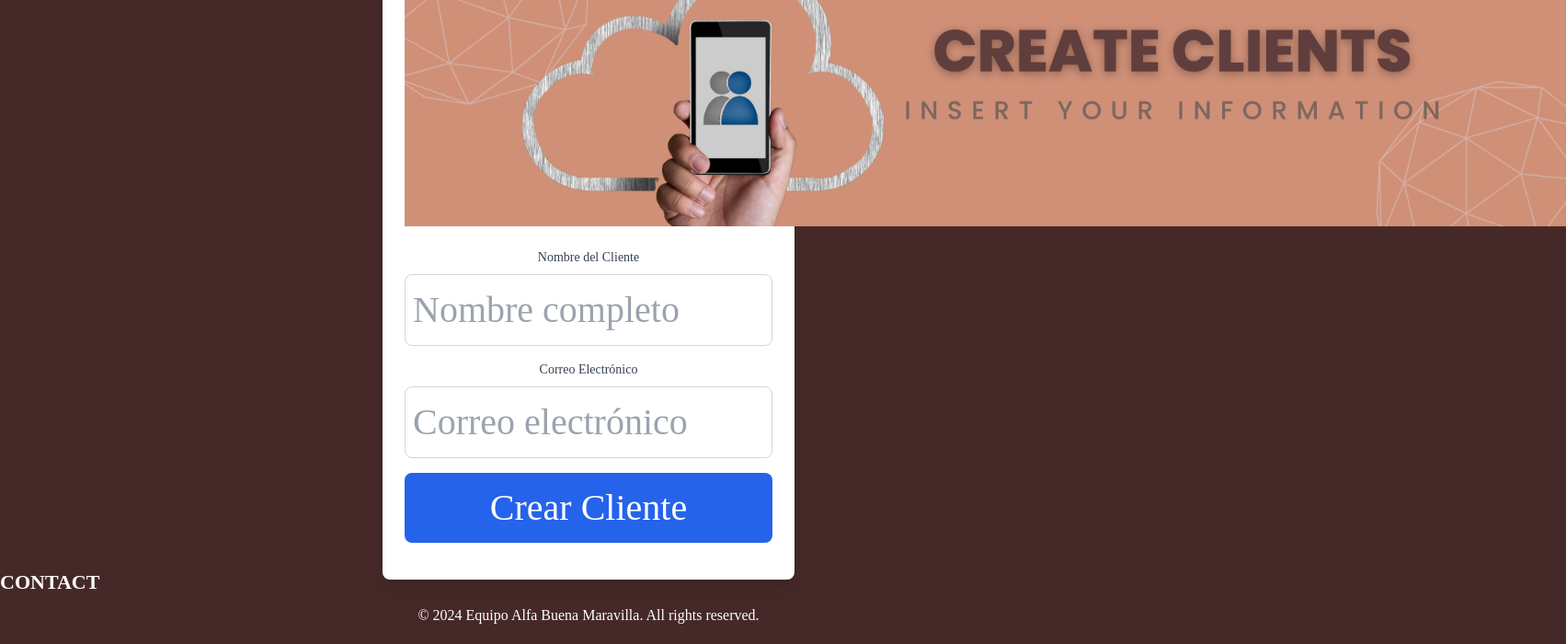
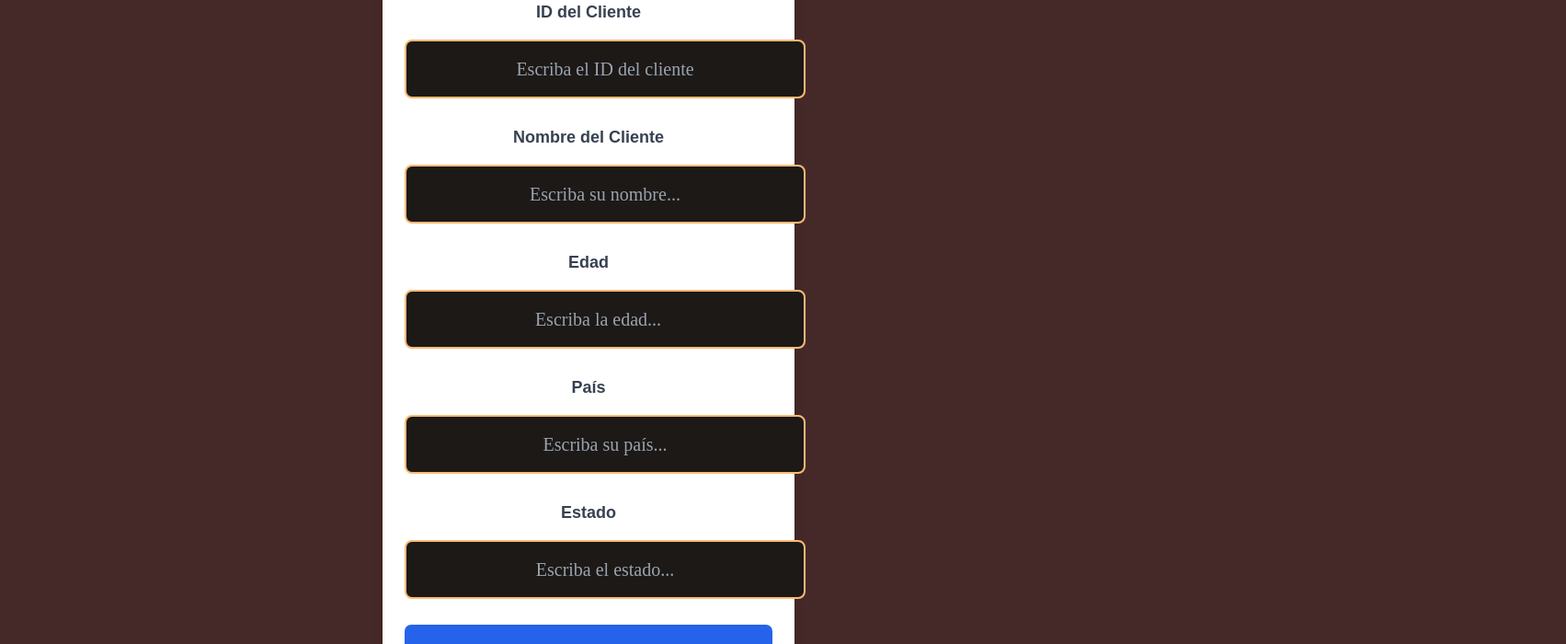
Before and after one commit to michellemej22596/Proyecto1-BD-Deteccion-de-Fraude, a React (Vite) app: page /create in a window 1280 px wide. Shown: the part 540-1240 px from the top of the page at 92% size, 1703 px wide, since content can reach past the window. Built offline with nearby package versions, Linux system fonts and the light colour scheme.

Commit message:
Small Changes

```diff
--- a/src/App.css
+++ b/src/App.css
@@ -125,17 +125,43 @@ font-size: 40px;
   margin: 0;
 }
 
-.banner-create {
-  width: 1500%;
-  max-width: 1263px;
+.banner-container {
+  padding-top: 50px;
+  padding-bottom: 20px;
+  position: relative;
+}
+
+.bannersCRUD {
+  width: 100%;
   height: auto;
-  margin: 0 auto;
+  object-fit: cover;
   display: block;
 }
 
+.custom-container {
+  margin-top: 150px;
+}
 
-.full-width-image {
-  width: 100%;  /* Ocupa todo el ancho de la pantalla */
-  height: auto; /* Mantiene la proporción de la imagen */
-  object-fit: cover; /* Asegura que la imagen se ajuste correctamente */
+/* Aplica la fuente 'Roboto' a los títulos */
+.custom-input-label {
+  font-family: Fantasy; ;
 }
+
+
+
+input {
+  all: unset;
+  width: 80%;
+  background-color: #ffead9;
+  padding: 12px;
+  border: 2px solid #d1c9c6;
+  border-radius: 8px;
+  font-size: 1.2rem;
+  color: #603e3d;
+}
+
+input:focus {
+  outline: none;
+  border-color: #8a5541;
+  box-shadow: 0 0 60px #d09077;
+}
--- a/src/App.jsx
+++ b/src/App.jsx
@@ -56,6 +56,10 @@ function App() {
         <Route path="/delete" element={<Delete />} />
       </Routes>
     </div>
+    <br></br>
+    <br></br>
+    <br></br>
+    <br></br>
     <Footer />
 
   </Router>
--- a/src/components/Clients/Clients.jsx
+++ b/src/components/Clients/Clients.jsx
@@ -7,7 +7,7 @@ const Clientes = () => {
   useEffect(() => {
     const fetchClientes = async () => {
       try {
-        const response = await axios.get('http://localhost:8000/clientes'); // Ruta de la API
+        const response = await axios.get('http://localhost:8000/api-fraude/clientes');
         setClientes(response.data);
       } catch (error) {
         console.error('Error al cargar los clientes', error);
@@ -22,7 +22,7 @@ const Clientes = () => {
       <h1>Clientes</h1>
       <ul>
         {clientes.map(cliente => (
-          <li key={cliente.id}>{cliente.nombre}</li>
+          <li key={cliente.cliente_id}>{cliente.nombre}</li>
         ))}
       </ul>
     </div>
--- a/src/views/Create.jsx
+++ b/src/views/Create.jsx
@@ -4,83 +4,144 @@ import BannerCreate from '../assets/BannerCreate.png';
 import '../App.css';
 
 const Create = () => {
+  // Estado para almacenar los datos del cliente
   const [clientData, setClientData] = useState({
+    cliente_id: '',
     nombre: '',
-    email: '',
+    edad: '',
+    pais: '',
+    estado: '',
   });
+
+  // Estados para controlar la carga, el error y el éxito
   const [loading, setLoading] = useState(false);
   const [error, setError] = useState(null);
   const [success, setSuccess] = useState(false);
 
+  // Función para manejar la validación del formulario
+  const validateForm = () => {
+    for (let key in clientData) {
+      if (!clientData[key]) {
+        return `Por favor, completa el campo ${key}.`;
+      }
+    }
+    return null;
+  };
+
+  // Función para manejar el envío del formulario
   const handleSubmit = async (e) => {
     e.preventDefault();
+
+    // Establecer el estado de carga y limpiar los errores y el éxito
     setLoading(true);
     setError(null);
     setSuccess(false);
 
-    // Validar que los campos no estén vacíos
-    if (!clientData.nombre || !clientData.email) {
-      setError('Por favor, completa todos los campos.');
+    // Validar que todos los campos estén completos
+    const errorMessage = validateForm();
+    if (errorMessage) {
+      setError(errorMessage);
       setLoading(false);
       return;
     }
 
     try {
-      const response = await axios.post('http://localhost:8000/clientes', clientData);
+      // Realizar la solicitud POST para crear el cliente
+      const response = await axios.post('https://proyecto1-bd-deteccion-de-fraude.onrender.com/api-fraude/clientes', clientData);
+
       if (response.status === 201) {
         setSuccess(true);
-        setClientData({ nombre: '', email: '' }); // Limpiar los campos
+        // Limpiar el formulario después de la creación
+        setClientData({ cliente_id: '', nombre: '', edad: '', pais: '', estado: '' });
       }
     } catch (error) {
-      setError('Error al crear el cliente. Inténtalo de nuevo.');
+      console.error('Error details:', error);
+      // Manejo de errores con un mensaje adecuado
+      if (error.response) {
+        setError(`Error: ${error.response.data.message || 'Error desconocido'}`);
+      } else if (error.request) {
+        setError('No se recibió respuesta del servidor. Verifica que la API esté corriendo.');
+      } else {
+        setError('Error al crear el cliente. Inténtalo de nuevo.');
+      }
     } finally {
       setLoading(false);
     }
   };
 
   return (
-    <div className="max-w-md mx-auto mt-10 p-6 bg-white rounded-lg shadow-lg">
+    <div className="custom-container max-w-md mx-auto p-6 bg-white rounded-lg shadow-lg">
       <div className="text-center mb-6">
-      <img src={BannerCreate} alt="Banner Crear Cliente" className="banner-create" />
+        <img src={BannerCreate} alt="Banner Crear Cliente" className="bannersCRUD" />
       </div>
+
+      {/* Mostrar errores o éxito */}
       {error && <div className="bg-red-500 text-white p-2 rounded mb-4">{error}</div>}
       {success && <div className="bg-green-500 text-white p-2 rounded mb-4">Cliente creado exitosamente</div>}
+
+      {/* Formulario de creación de cliente */}
       <form onSubmit={handleSubmit}>
         <div className="mb-4">
-          <label className="block text-sm font-medium text-gray-700" htmlFor="nombre">
-            Nombre del Cliente
-          </label>
+          <p className="custom-input-label text-lg font-semibold text-gray-700 mb-1">ID del Cliente</p>
           <input
-            id="nombre"
+            type="text"
+            value={clientData.cliente_id}
+            onChange={(e) => setClientData({ ...clientData, cliente_id: e.target.value })}
+            placeholder="Escriba el ID del cliente"
+            className="w-full my-3 rounded-lg bg-stone-900 p-4 border-2 border-orange-300 focus:outline-none focus:ring-2 focus:ring-orange-400 text-xl text-white"
+          />
+        </div>
+
+        <div className="mb-4">
+          <p className="custom-input-label text-lg font-semibold text-gray-700 mb-1">Nombre del Cliente</p>
+          <input
             type="text"
             value={clientData.nombre}
             onChange={(e) => setClientData({ ...clientData, nombre: e.target.value })}
-            placeholder="Nombre completo"
-            className="w-full p-2 border border-gray-300 rounded-lg mt-2"
-            required
+            placeholder="Escriba su nombre..."
+            className="w-full my-3 rounded-lg bg-stone-900 p-4 border-2 border-orange-300 focus:outline-none focus:ring-2 focus:ring-orange-400 text-xl text-white"
           />
         </div>
+
         <div className="mb-4">
-          <label className="block text-sm font-medium text-gray-700" htmlFor="email">
-            Correo Electrónico
-          </label>
+          <p className="custom-input-label text-lg font-semibold text-gray-700 mb-1">Edad</p>
           <input
-            id="email"
-            type="email"
-            value={clientData.email}
-            onChange={(e) => setClientData({ ...clientData, email: e.target.value })}
-            placeholder="Correo electrónico"
-            className="w-full p-2 border border-gray-300 rounded-lg mt-2"
-            required
+            type="number"
+            value={clientData.edad}
+            onChange={(e) => setClientData({ ...clientData, edad: e.target.value })}
+            placeholder="Escriba la edad..."
+            className="w-full my-3 rounded-lg bg-stone-900 p-4 border-2 border-orange-300 focus:outline-none focus:ring-2 focus:ring-orange-400 text-xl text-white"
           />
         </div>
+
+        <div className="mb-4">
+          <p className="custom-input-label text-lg font-semibold text-gray-700 mb-1">País</p>
+          <input
+            type="text"
+            value={clientData.pais}
+            onChange={(e) => setClientData({ ...clientData, pais: e.target.value })}
+            placeholder="Escriba su país..."
+            className="w-full my-3 rounded-lg bg-stone-900 p-4 border-2 border-orange-300 focus:outline-none focus:ring-2 focus:ring-orange-400 text-xl text-white"
+          />
+        </div>
+
+        <div className="mb-4">
+          <p className="custom-input-label text-lg font-semibold text-gray-700 mb-1">Estado</p>
+          <input
+            type="text"
+            value={clientData.estado}
+            onChange={(e) => setClientData({ ...clientData, estado: e.target.value })}
+            placeholder="Escriba el estado..."
+            className="w-full my-3 rounded-lg bg-stone-900 p-4 border-2 border-orange-300 focus:outline-none focus:ring-2 focus:ring-orange-400 text-xl text-white"
+          />
+        </div>
+
         <div className="mb-4">
           <button
             type="submit"
             disabled={loading}
-            className={`w-full p-2 rounded-lg text-white ${
-              loading ? 'bg-gray-400' : 'bg-blue-600 hover:bg-blue-700'
-            }`}
+            className={`w-full p-2 text-white ${loading ? 'bg-gray-400' : 'bg-blue-600 hover:bg-blue-700'}`}
+            style={{ borderRadius: '7px' }}
           >
             {loading ? 'Creando...' : 'Crear Cliente'}
           </button>
--- a/src/views/Delete.jsx
+++ b/src/views/Delete.jsx
@@ -38,15 +38,15 @@ const Delete = () => {
   return (
     <div className="max-w-md mx-auto mt-10 p-6 bg-white rounded-lg shadow-lg">
       <div className="text-center mb-6">
-        <img src={BannerUpdate} alt="Banner Leer Cliente" className="banner-create" />
+        <img src={BannerDelete} alt="Banner Borrar Cliente" className="bannersCRUD" />
       </div>
       {error && <div className="bg-red-500 text-white p-2 rounded mb-4">{error}</div>}
       {success && <div className="bg-green-500 text-white p-2 rounded mb-4">Cliente eliminado exitosamente</div>}
+
       <form onSubmit={handleSubmit}>
         <div className="mb-4">
-          <label className="block text-sm font-medium text-gray-700" htmlFor="clientIdentifier">
-            ID o Correo Electrónico del Cliente
-          </label>
+        <p className="custom-input-label text-lg font-semibold text-gray-700 mb-1">
+            ID o Correo Electrónico del Cliente</p>
           <input
             id="clientIdentifier"
             type="text"
--- a/src/views/Read.jsx
+++ b/src/views/Read.jsx
@@ -36,23 +36,23 @@ const Read = () => {
   return (
     <div className="max-w-md mx-auto mt-10 p-6 bg-white rounded-lg shadow-lg">
       <div className="text-center mb-6">
-        <img src={BannerRead} alt="Banner Leer Cliente" className="banner-create" />
+        <img src={BannerRead} alt="Banner Leer Cliente" className="bannersCRUD" />
       </div>
 
       {error && <div className="bg-red-500 text-white p-2 rounded mb-4">{error}</div>}
 
       <form onSubmit={handleSubmit}>
         <div className="mb-4">
-          <label className="block text-sm font-medium text-gray-700" htmlFor="clientIdentifier">
-            ID o Correo Electrónico del Cliente
-          </label>
+        <p className="custom-input-label text-lg font-semibold text-gray-700 mb-1">
+            ID o Correo Electrónico del Cliente</p>
           <input
             id="clientIdentifier"
             type="text"
             value={clientIdentifier}
             onChange={(e) => setClientIdentifier(e.target.value)}
             placeholder="ID o correo del cliente"
-            className="w-full p-2 border border-gray-300 rounded-lg mt-2"
+            className="w-full p-2 border border-gray-300 rounded-lg focus:outline-none focus:ring-2 focus:ring-blue-500"
+            style={{ borderRadius: '7px' }}
             required
           />
         </div>
--- a/src/views/Update.jsx
+++ b/src/views/Update.jsx
@@ -58,16 +58,15 @@ const Update = () => {
   return (
     <div className="max-w-md mx-auto mt-10 p-6 bg-white rounded-lg shadow-lg">
       <div className="text-center mb-6">
-        <img src={BannerUpdate} alt="Banner Leer Cliente" className="banner-create" />
+        <img src={BannerUpdate} alt="Banner Leer Cliente" className="bannersCRUD" />
       </div>
       {error && <div className="bg-red-500 text-white p-2 rounded mb-4">{error}</div>}
       {success && <div className="bg-green-500 text-white p-2 rounded mb-4">Cliente actualizado con éxito!</div>}
 
       <form onSubmit={handleSubmit}>
         <div className="mb-4">
-          <label className="block text-sm font-medium text-gray-700" htmlFor="clientIdentifier">
-            ID o Correo Electrónico del Cliente
-          </label>
+        <p className="custom-input-label text-lg font-semibold text-gray-700 mb-1">
+        ID o Correo Electrónico del Cliente</p>
           <input
             id="clientIdentifier"
             type="text"
```
